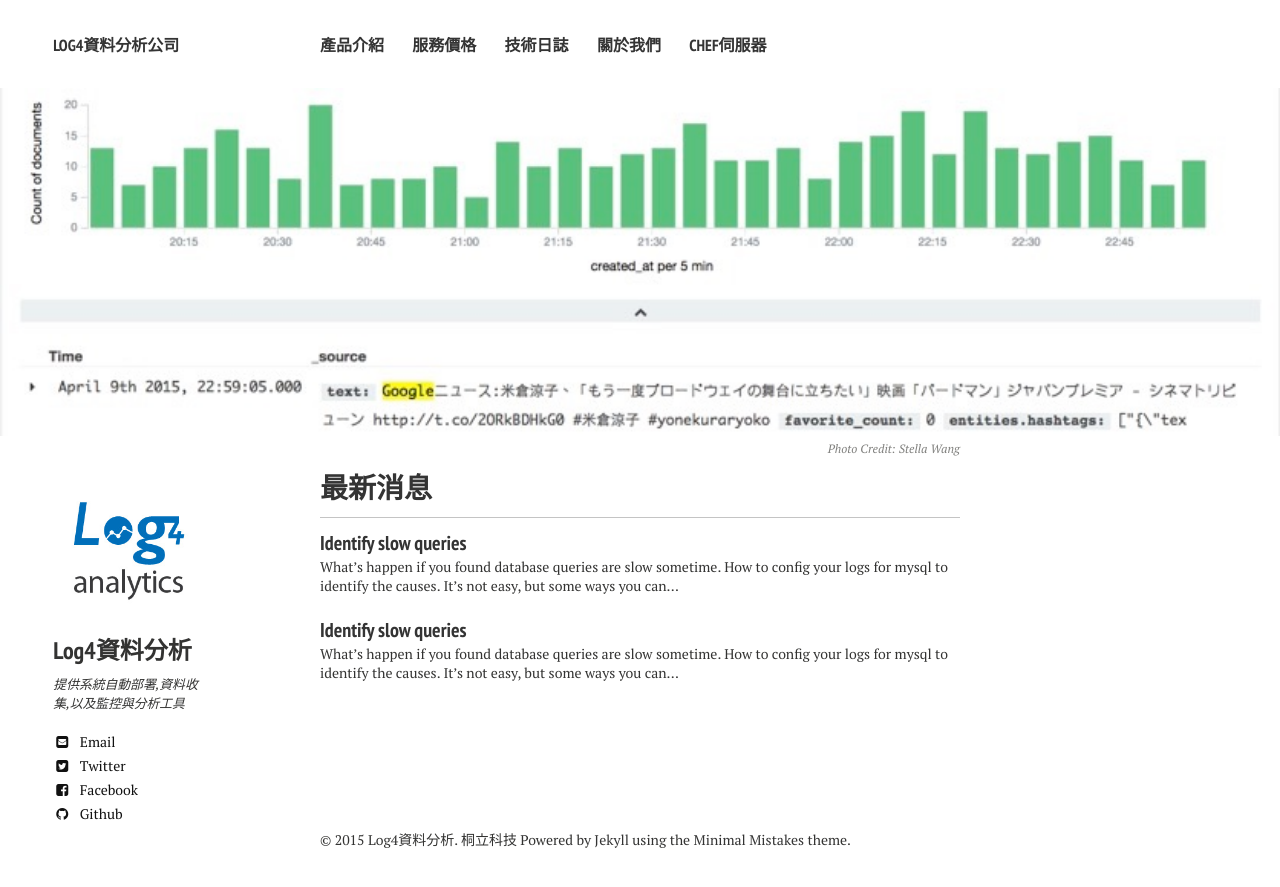
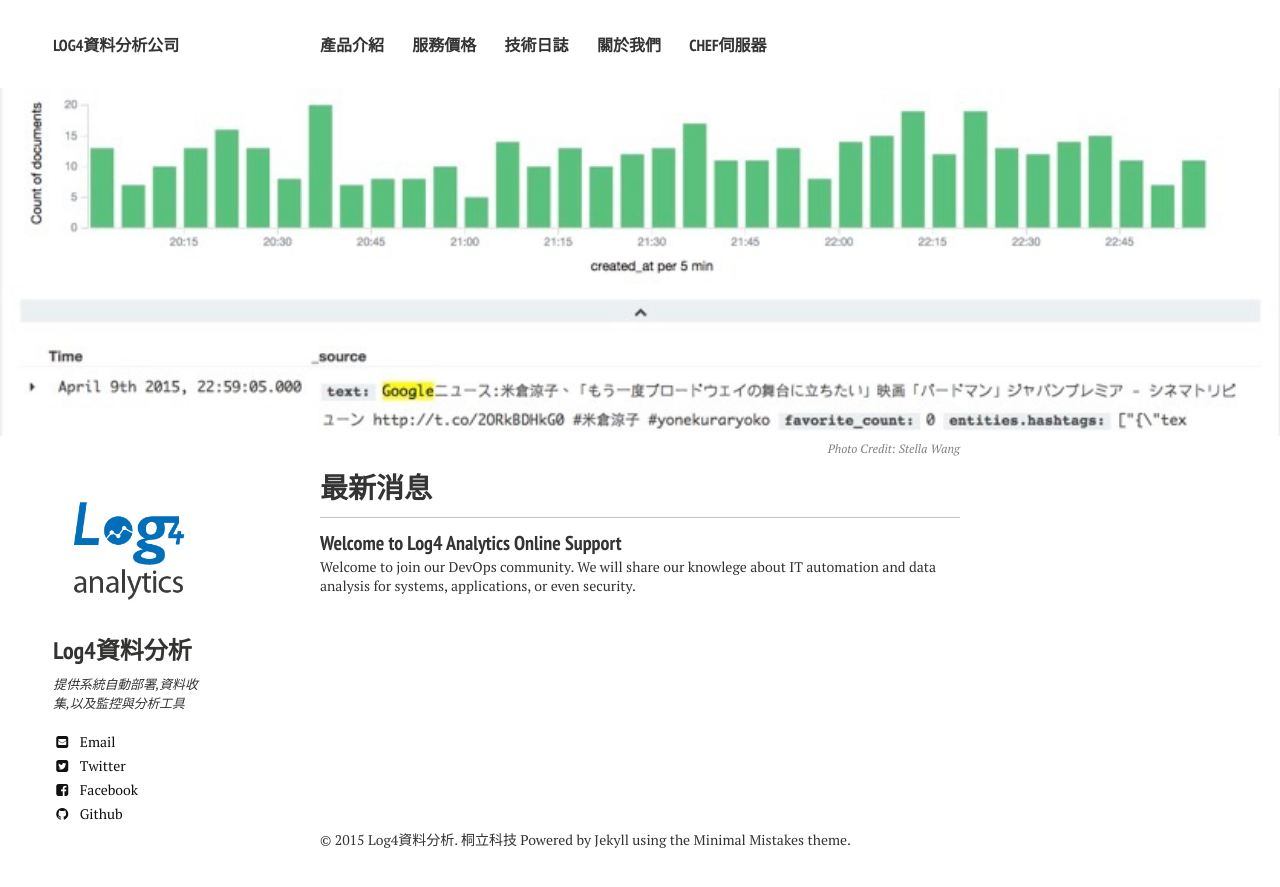
Before and after one commit to mingderwang/mingderwang.github.io.source, a Jekyll site: the page built from index.md, in a window 1280 px wide. Shown: the top 887 px of the page. Built offline with Jekyll 4.4.1, drawn with Linux system fonts in a browser that asks for light colours; nearby versions of some CDN libraries; part of the change alters nothing that is shown.

Commit message:
add first blog

```diff
--- a/_config.yml
+++ b/_config.yml
@@ -41,7 +41,7 @@ owner:
     ad-client:
     ad-slot:
   bing-verify:
-  github: mingderwang
+  github: log4analytics
   stackoverflow: #http://stackoverflow.com/users/123456/username
   linkedin: #username
   instagram: #username
--- a/_posts/2015-04/2014-11-01-identify-slow-queries-for-mysql.md
+++ /dev/null
@@ -1,35 +0,0 @@
----
-layout: post
-title: Identify slow queries
-tagline: for MySQL (Percona)
-tags: devops mysql database
-category: ming
-author: ming
-date: 2015-04-13 17:42
----
-What's happen if you found database queries are slow sometime. How to config your logs for mysql to identify the causes. It's not easy, but
-some ways you can do first if there is no any other specific reason from resource shortage.
-
-Check your database status if any slow queries are there.
-
-    $ mysqladmin -u root -p status
-    Enter password:
-    Uptime: 126005  Threads: 1  Questions: 109  Slow queries: 0  Opens: 327  Flush tables: 1  Open tables: 80  Queries per second avg: 0.000
-
-or for Percona, you can issue following command;
-
-    $ sudo service mysql status
-     * /usr/bin/mysqladmin  Ver 8.42 Distrib 5.5.38-35.2, for debian-linux-gnu on x86_64
-    ...
-    Uptime:     76 days 9 hours 17 min 56 sec
-
-    Threads: 41  Questions: 148972423  Slow queries: 5894447  Opens: 1489  Flush tables: 1  Open tables: 552  Queries per second avg: 22.572
-
-If you found many slow queries in last line, you can decide to enable slow queries log for tracking this issue.
-Unmark following two lines in your /etc/mysql/my.cnf file to enable logs for slow queries.
-
-    log_slow_queries        = /var/log/mysql/mysql-slow.log
-    long_query_time = 2
-
-where 2 means only log mysql queries exec longer than 2 seconds. And then, restart your mysql service.
-There will log some slow queries for you to tune your code for database access. Of course, for the performance issue, you can disable it when it is not necessaryi anymore.
--- a/_posts/2015-04/2015-04-13-why-big-data.md
+++ /dev/null
@@ -1,35 +0,0 @@
----
-layout: post
-title: Identify slow queries
-tagline: for MySQL (Percona)
-tags: devops mysql database
-category: ming
-author: ming
-date: 2015-04-13 17:42
----
-What's happen if you found database queries are slow sometime. How to config your logs for mysql to identify the causes. It's not easy, but
-some ways you can do first if there is no any other specific reason from resource shortage.
-
-Check your database status if any slow queries are there.
-
-    $ mysqladmin -u root -p status
-    Enter password:
-    Uptime: 126005  Threads: 1  Questions: 109  Slow queries: 0  Opens: 327  Flush tables: 1  Open tables: 80  Queries per second avg: 0.000
-
-or for Percona, you can issue following command;
-
-    $ sudo service mysql status
-     * /usr/bin/mysqladmin  Ver 8.42 Distrib 5.5.38-35.2, for debian-linux-gnu on x86_64
-    ...
-    Uptime:     76 days 9 hours 17 min 56 sec
-
-    Threads: 41  Questions: 148972423  Slow queries: 5894447  Opens: 1489  Flush tables: 1  Open tables: 552  Queries per second avg: 22.572
-
-If you found many slow queries in last line, you can decide to enable slow queries log for tracking this issue.
-Unmark following two lines in your /etc/mysql/my.cnf file to enable logs for slow queries.
-
-    log_slow_queries        = /var/log/mysql/mysql-slow.log
-    long_query_time = 2
-
-where 2 means only log mysql queries exec longer than 2 seconds. And then, restart your mysql service.
-There will log some slow queries for you to tune your code for database access. Of course, for the performance issue, you can disable it when it is not necessaryi anymore.
--- /dev/null
+++ b/_posts/2015-04/2015-04-14-welcome-to-log4-analytics-online-support.md
@@ -0,0 +1,19 @@
+---
+layout: post
+title: Welcome to Log4 Analytics Online Support
+tagline: https://devopstaiwan.slack.com
+tags: devops chef support devops
+category: ming
+author: ming
+date: 2015-04-14 13:34
+---
+Welcome to join our DevOps community. We will share our knowlege about IT automation and data analysis for systems, applications, or even security.
+
+* This is a snapshot of slack search as follow; It's so powerful so that we also can search all chats in history or find uploaded documents for recalls.
+
+![slack search](/images/slack_snapshot.png)
+
+To Join Us
+---------------------
+
+Please [send us](mailto:support@log4analytics.com) your email address if you want to join [DevOpsTaiwan.slack.com](https://devopstaiwan.slack.com), We need your email address to invite you. I hope devops shares theirs projects or experiences in this chat room. specially who use docker, chef, or any other tools, like logstash, splunk (or elasticsearch). kubernetes, monit, zabbix, Jenkins, and so on.
```
Also changed, not shown: images/slack_snapshot.png (added).
